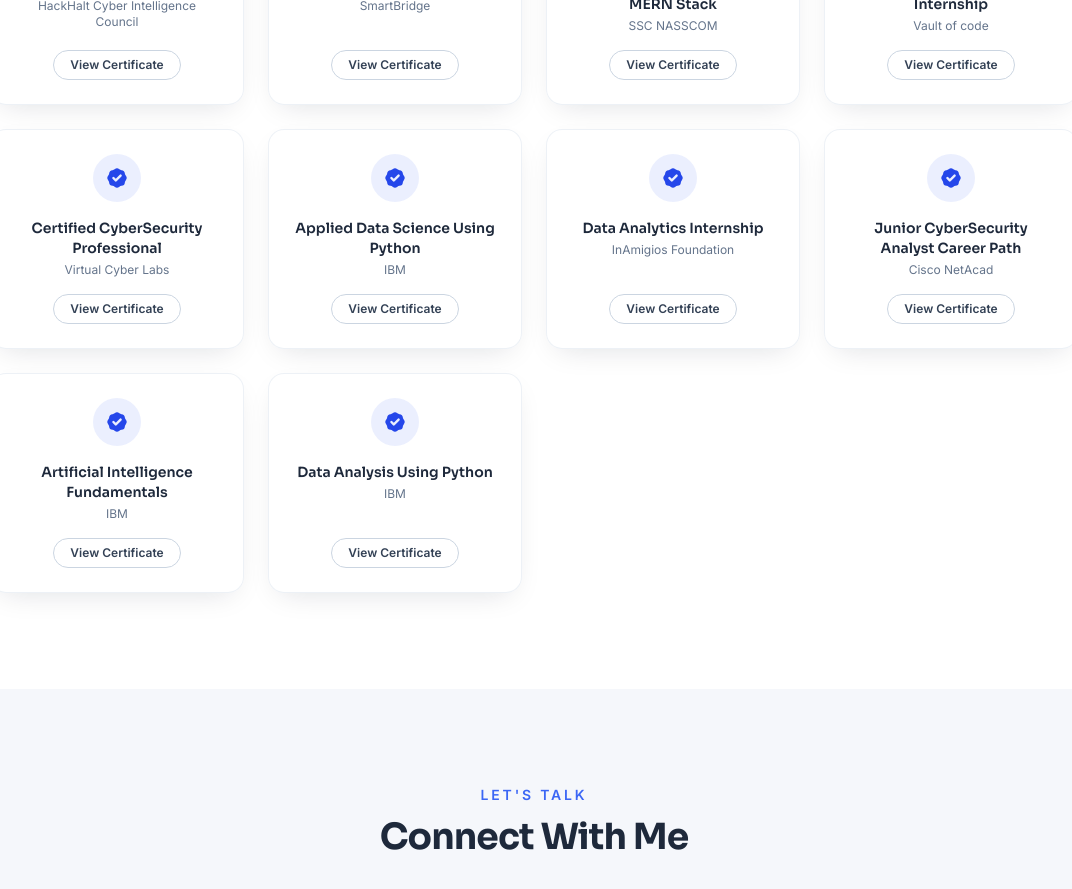
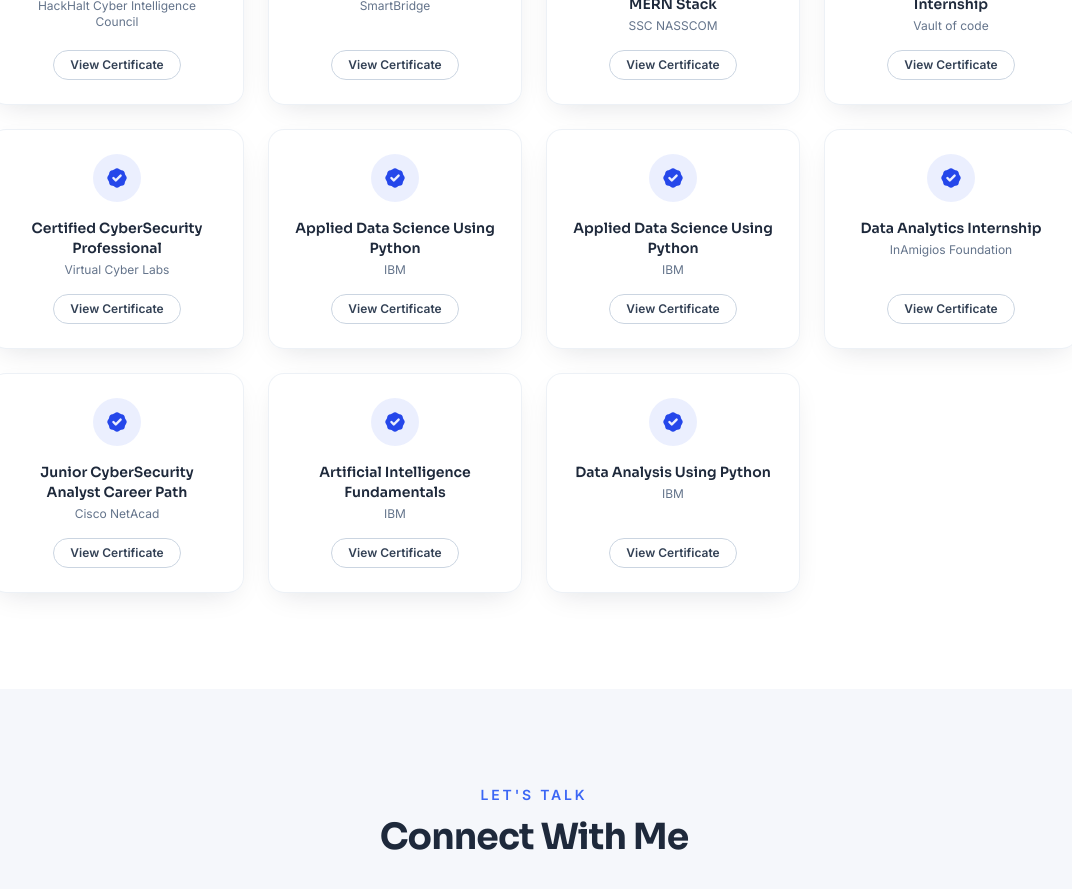
Before and after one commit to Akshat-2109/Portfolio, a React (Vite) app: page / in a window 1280 px wide. Shown: the part 6320-7209 px from the top of the page, without its empty margins (106-1178 px from the left). Built offline with nearby package versions, Linux system fonts and the light colour scheme.

Commit message:
Updated file

```diff
--- a/src/data/siteData.js
+++ b/src/data/siteData.js
@@ -210,6 +210,11 @@ export const certifications = [
     url: "https://drive.google.com/file/d/1o2VDpwSpkMz7V1o1vNWrX1kQfO-PJZCX/view?usp=drive_link",
   },
   {
+    title: "Applied Data Science Using Python",
+    issuer: "IBM",
+    url: "https://drive.google.com/file/d/1Z3_e31gSOzE4EDnJyoZN4VAs6x8GnP7o/view?usp=drive_link",
+  },
+  {
     title: "Data Analytics Internship",
     issuer: "InAmigios Foundation",
     url: "https://drive.google.com/file/d/146ih2LD_JUpbyrWQJjoHK85m9Ix9VRaZ/view?usp=drive_link",
```
